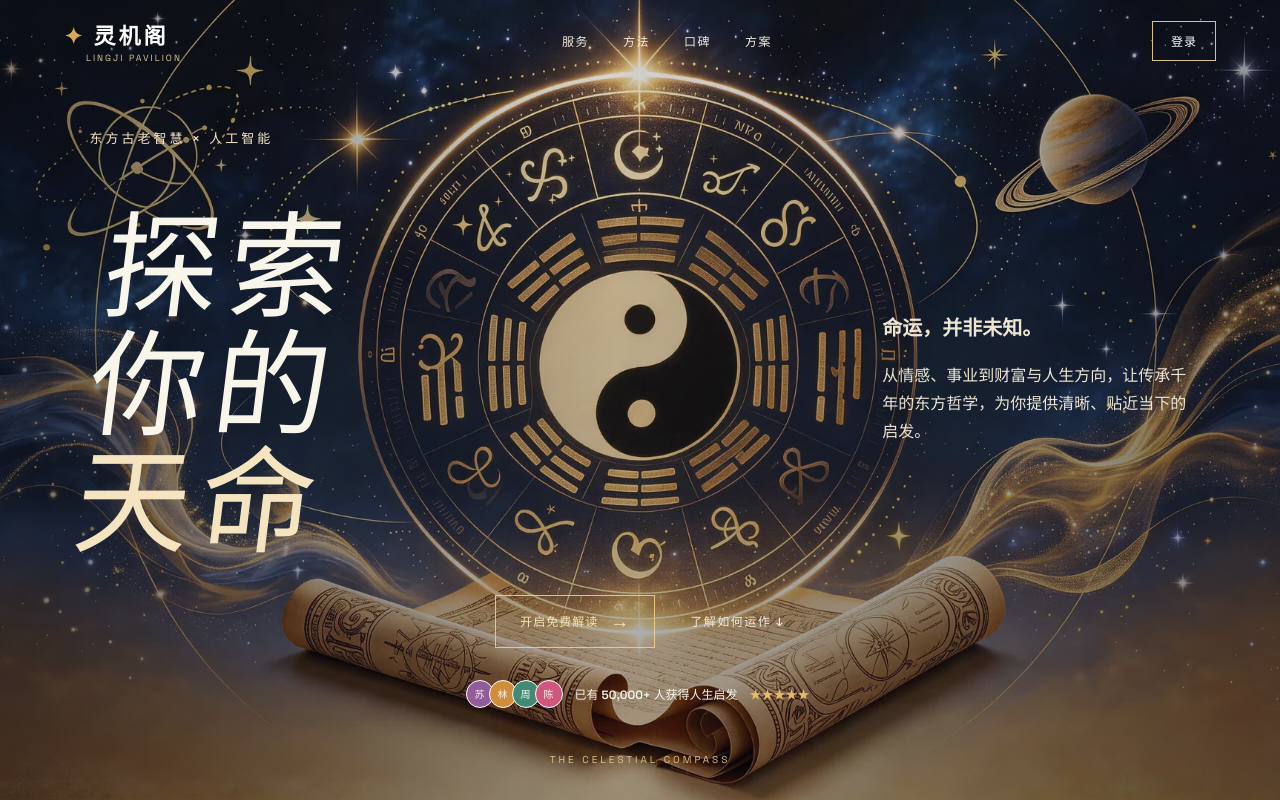
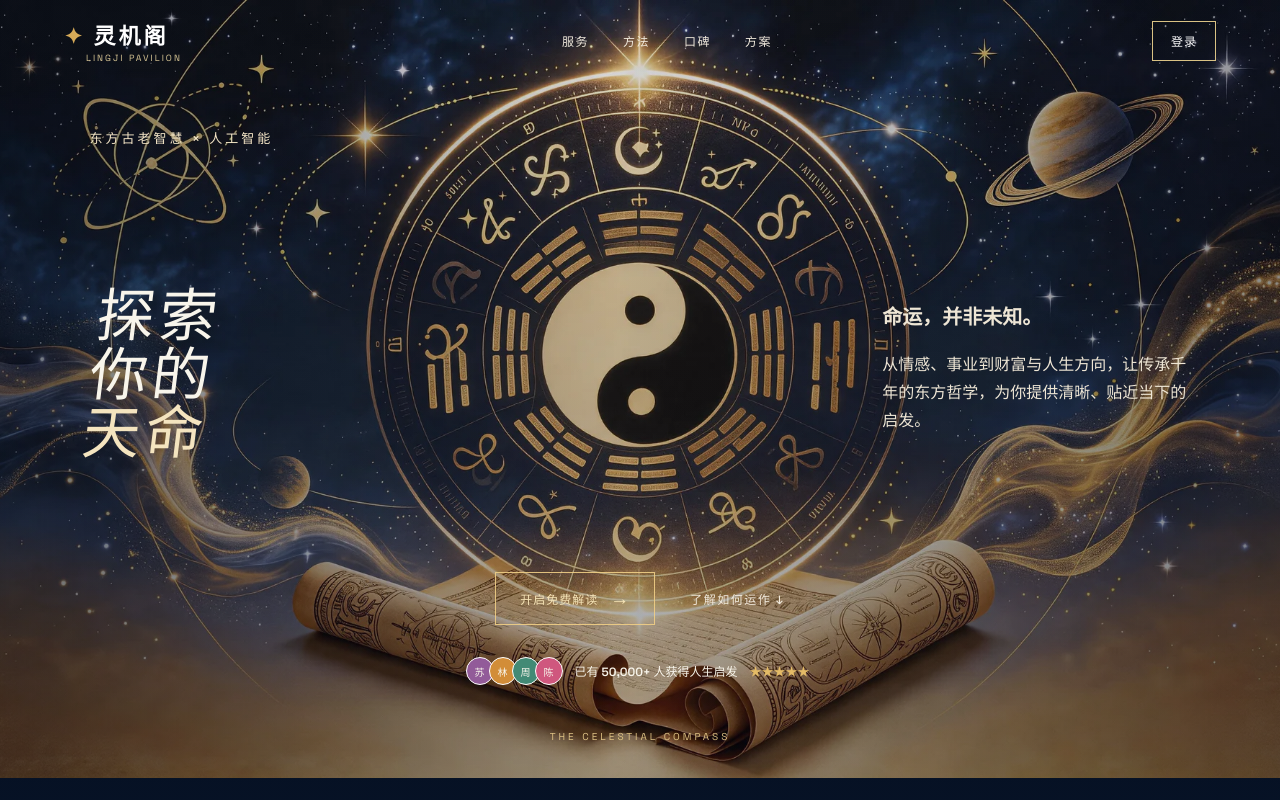
Before and after one commit to mszgg/xuan, a plain HTML site: page site/index.html in a window 1280 px wide. Shown: the top 800 px of the page. Drawn offline with nearby package versions, Linux system fonts and the light colour scheme.

Commit message:
修改样式

```diff
--- a/site/fix.css
+++ b/site/fix.css
@@ -1,6 +1,7 @@
 /* Chinese display type needs looser tracking than the original Latin treatment. */
 .hero h1 {
   font-family: "Microsoft YaHei", "PingFang SC", "Noto Sans SC", sans-serif;
+  font-size: clamp(32px, 4.5vw, 69px);
   line-height: 1.02;
   letter-spacing: .08em;
   text-transform: none;
```
